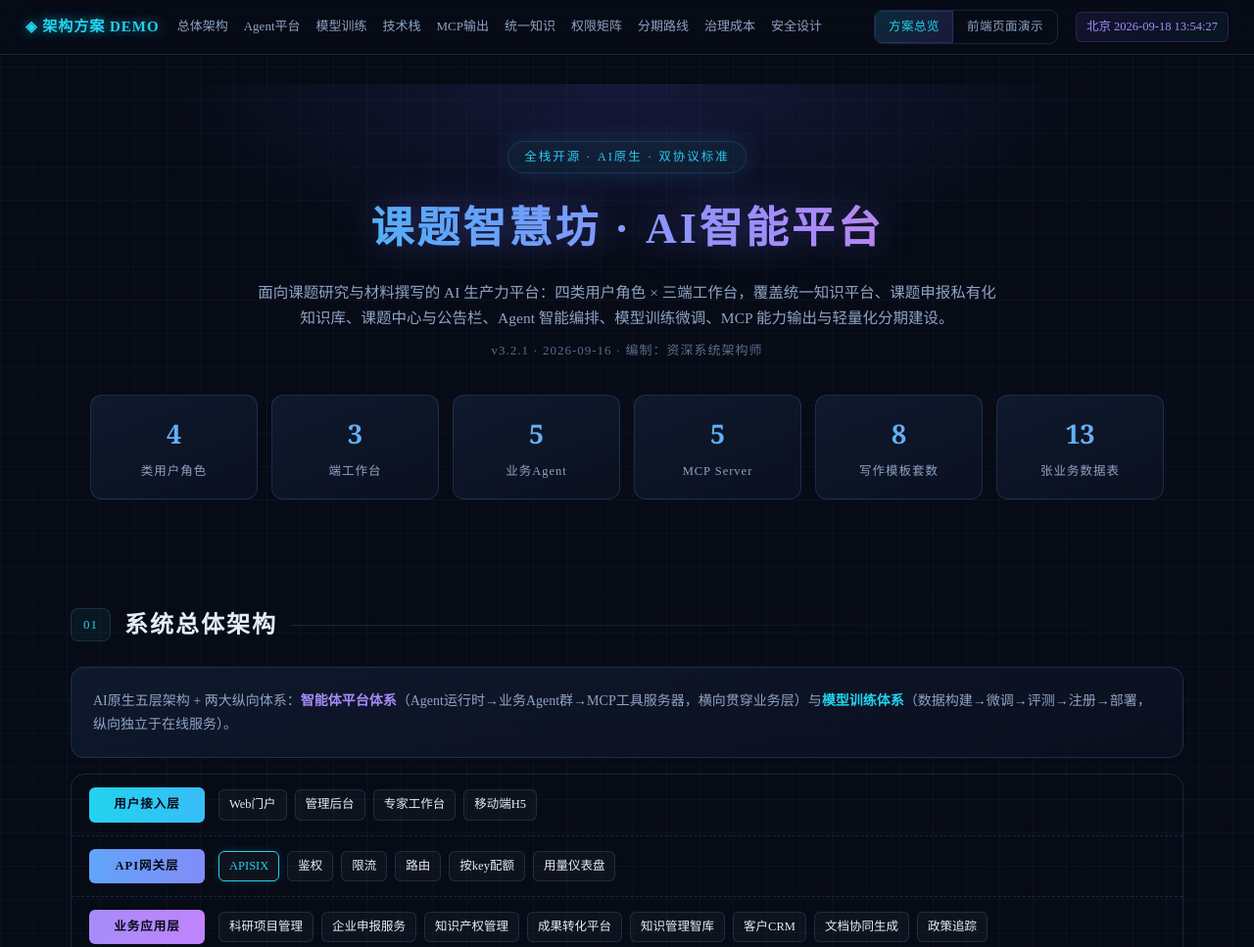
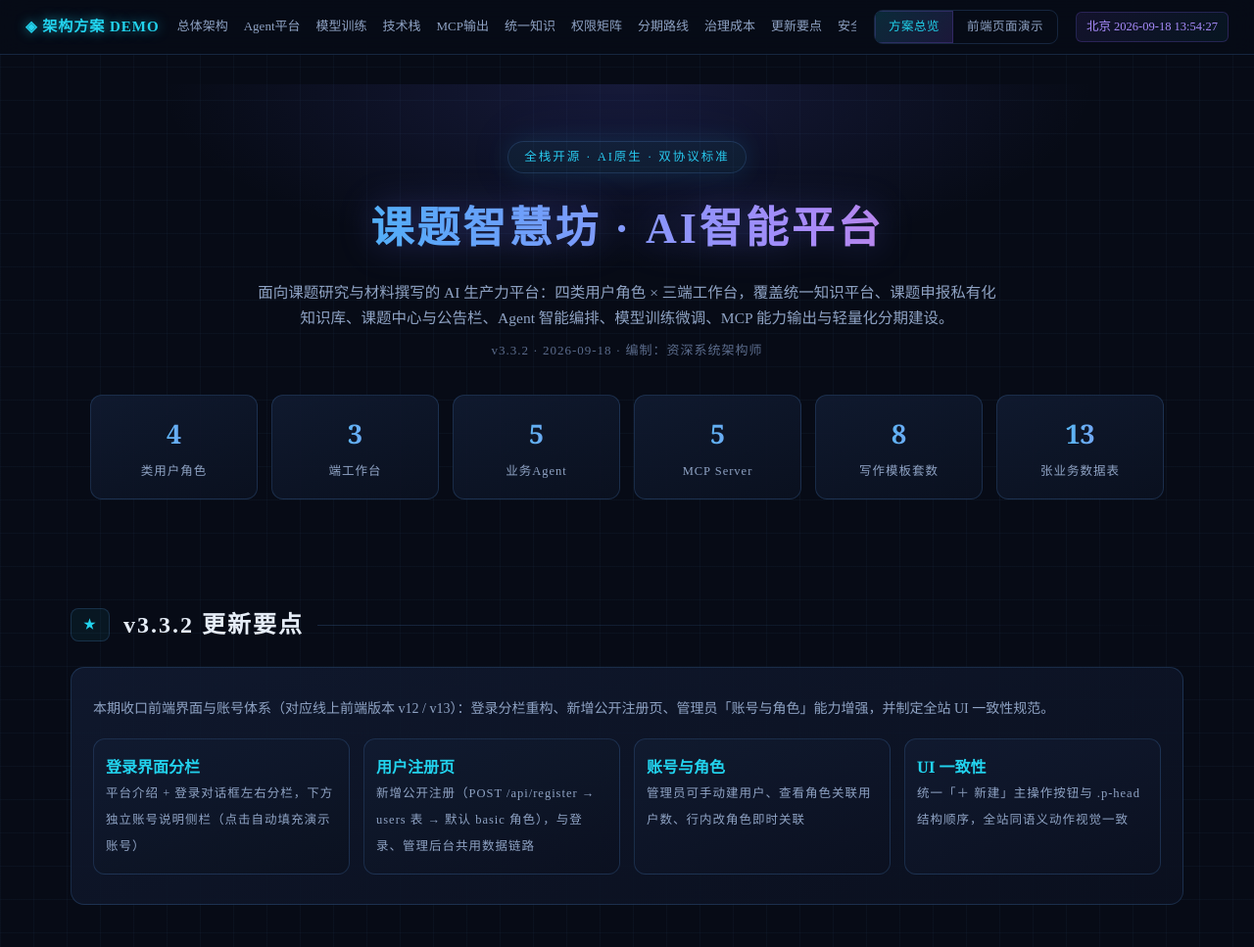
Before and after one commit to fire2050/keti-studio-ai-platform-pages, a plain HTML site: page index.html in a window 1280 px wide. Shown: the top 967 px of the page at 98% size. Drawn offline with Linux system fonts and the light colour scheme.

Commit message:
更新方案总览至 v3.3.2：登录分栏+注册页+账号与角色+UI一致性要点

```diff
--- a/index.html
+++ b/index.html
@@ -3,7 +3,7 @@
 <head>
 <meta charset="UTF-8">
 <meta name="viewport" content="width=device-width, initial-scale=1.0">
-<title>课题智慧坊-AI智能平台 · 架构设计方案 Demo · v3.2.1</title>
+<title>课题智慧坊-AI智能平台 · 架构设计方案 Demo · v3.3.2</title>
 <style>
   :root{
     --bg:#070b16; --bg2:#0b1120; --panel:#0e1628; --panel2:#111b31;
@@ -157,7 +157,7 @@
   <div class="links">
     <a href="#arch">总体架构</a><a href="#agent">Agent平台</a><a href="#model">模型训练</a>
     <a href="#stack">技术栈</a><a href="#mcp">MCP输出</a><a href="#ukp">统一知识</a><a href="#perm">权限矩阵</a>
-    <a href="#road">分期路线</a><a href="#ops">治理成本</a><a href="#sec">安全设计</a>
+    <a href="#road">分期路线</a><a href="#ops">治理成本</a><a href="#whatsnew">更新要点</a><a href="#sec">安全设计</a>
   </div>
   <div class="view-switch">
     <a href="#" id="btnPlan" class="menu-switch on">方案总览</a>
@@ -175,7 +175,7 @@
     <div class="badge">全栈开源 · AI原生 · 双协议标准</div>
     <h1>课题智慧坊 · AI智能平台</h1>
     <p class="sub">面向课题研究与材料撰写的 AI 生产力平台：四类用户角色 × 三端工作台，覆盖统一知识平台、课题申报私有化知识库、课题中心与公告栏、Agent 智能编排、模型训练微调、MCP 能力输出与轻量化分期建设。</p>
-    <p class="ver">v3.2.1 · 2026-09-16 · 编制：资深系统架构师</p>
+    <p class="ver">v3.3.2 · 2026-09-18 · 编制：资深系统架构师</p>
     <div class="stats">
       <div class="stat"><b>4</b><span>类用户角色</span></div>
       <div class="stat"><b>3</b><span>端工作台</span></div>
@@ -185,6 +185,20 @@
       <div class="stat"><b>13</b><span>张业务数据表</span></div>
     </div>
   </div>
+
+  <!-- v3.3.2 更新要点 -->
+  <section id="whatsnew">
+    <div class="sec-head"><span class="no">★</span><h2>v3.3.2 更新要点</h2><div class="line"></div></div>
+    <div class="card">
+      <p class="note">本期收口前端界面与账号体系（对应线上前端版本 v12 / v13）：登录分栏重构、新增公开注册页、管理员「账号与角色」能力增强，并制定全站 UI 一致性规范。</p>
+      <div class="stats" style="margin-top:18px">
+        <div class="stat" style="text-align:left"><b style="font-size:16px;line-height:1.5;background:none;-webkit-background-clip:initial;color:var(--cyan)">登录界面分栏</b><span>平台介绍 + 登录对话框左右分栏，下方独立账号说明侧栏（点击自动填充演示账号）</span></div>
+        <div class="stat" style="text-align:left"><b style="font-size:16px;line-height:1.5;background:none;-webkit-background-clip:initial;color:var(--cyan)">用户注册页</b><span>新增公开注册（POST /api/register → users 表 → 默认 basic 角色），与登录、管理后台共用数据链路</span></div>
+        <div class="stat" style="text-align:left"><b style="font-size:16px;line-height:1.5;background:none;-webkit-background-clip:initial;color:var(--cyan)">账号与角色</b><span>管理员可手动建用户、查看角色关联用户数、行内改角色即时关联</span></div>
+        <div class="stat" style="text-align:left"><b style="font-size:16px;line-height:1.5;background:none;-webkit-background-clip:initial;color:var(--cyan)">UI 一致性</b><span>统一「＋ 新建」主操作按钮与 .p-head 结构顺序，全站同语义动作视觉一致</span></div>
+      </div>
+    </div>
+  </section>
 
   <!-- 总体架构 -->
   <section id="arch">
```
